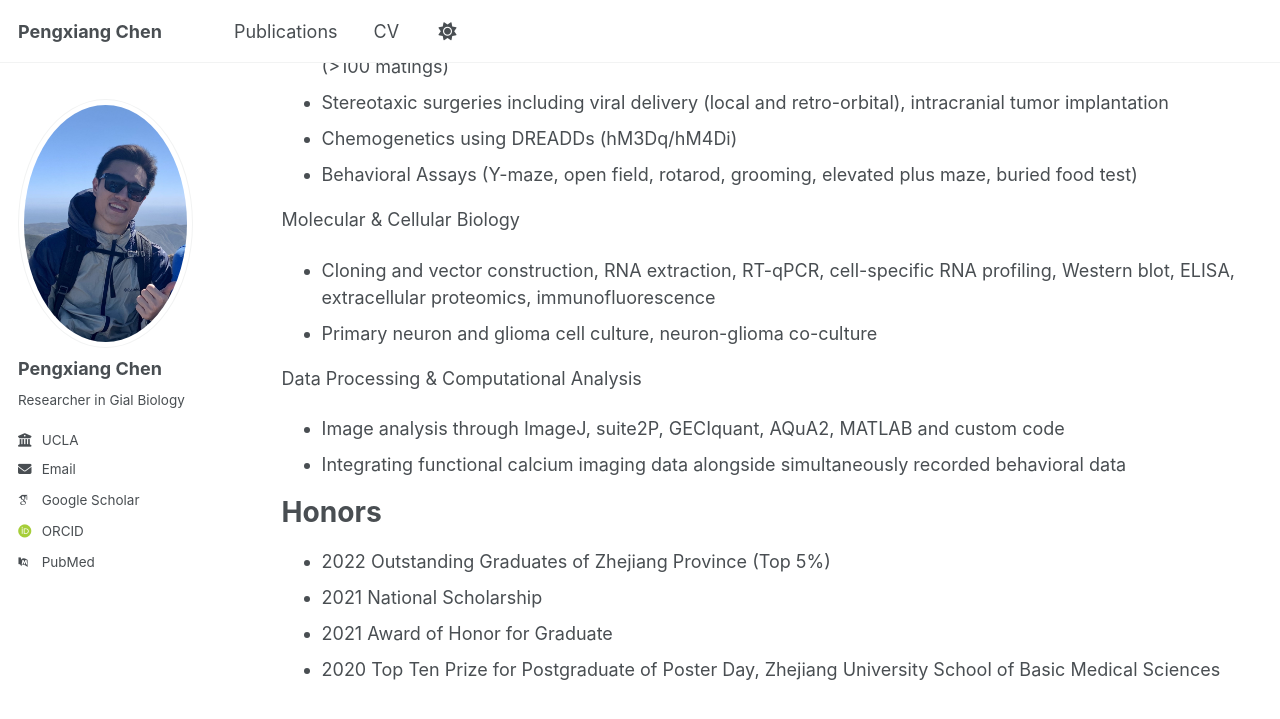
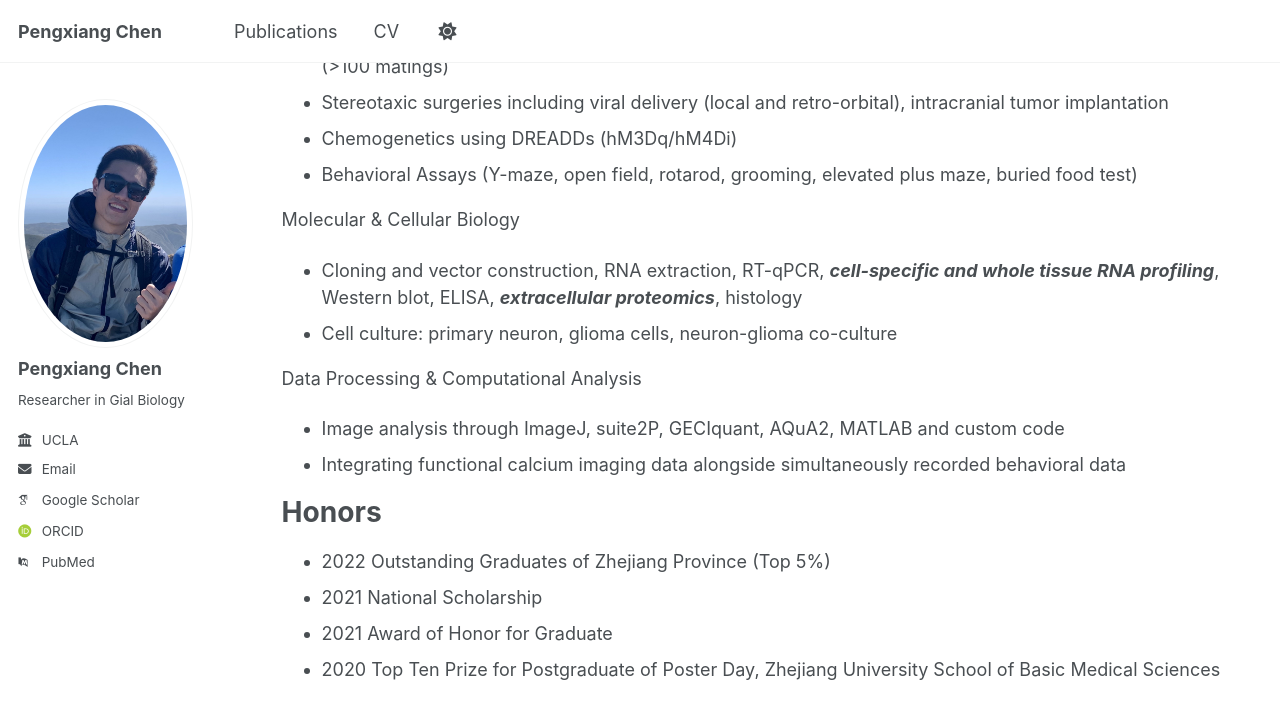
Before and after one commit to bluesea405/pxchen, a Jekyll site: the page built from _pages/cv.md, in a window 1280 px wide and 900 px high, scrolled down 694 px. Shown: the top 719 px of the window. Built offline with Jekyll 4.4.1, drawn with Linux system fonts in a browser that asks for light colours; some web fonts are replaced; a script that is not in the unit is left out.

Commit message:
Update cv.md

```diff
--- a/_pages/cv.md
+++ b/_pages/cv.md
@@ -22,21 +22,21 @@ Work experience
 
 Skills
 ======
-In Vivo & Ex Vivo Imaging
+***In Vivo & Ex Vivo Imaging***
 * Chronic cranial window preparation for cortex and deep brain regions (e.g. striatum)
 * Two-photon laser scanning microscopy (2PLSM) in awake, behaving mice and acute brain slices
 * Functional calcium and fluorescent protein imaging
 * Confocal microscopy of fixed tissue and cultured cells
 
-Mouse Genetics & In Vivo Manipulations
+***Mouse Genetics & In Vivo Manipulations***
 * Design and maintenance of complex transgenic lines (up to 9 alleles per model) and large-scale colonies (>100 matings)
 * Stereotaxic surgeries including viral delivery (local and retro-orbital), intracranial tumor implantation
 * Chemogenetics using DREADDs (hM3Dq/hM4Di)
 * Behavioral Assays (Y-maze, open field, rotarod, grooming, elevated plus maze, buried food test)
 
 Molecular & Cellular Biology
-* Cloning and vector construction, RNA extraction, RT-qPCR, cell-specific RNA profiling, Western blot, ELISA, extracellular proteomics, immunofluorescence
-* Primary neuron and glioma cell culture, neuron-glioma co-culture
+* Cloning and vector construction, RNA extraction, RT-qPCR, ***cell-specific and whole tissue RNA profiling***, Western blot, ELISA, ***extracellular proteomics***, histology
+* Cell culture: primary neuron, glioma cells, neuron-glioma co-culture
 
 Data Processing & Computational Analysis
 * Image analysis through ImageJ, suite2P, GECIquant, AQuA2, MATLAB and custom code
```
